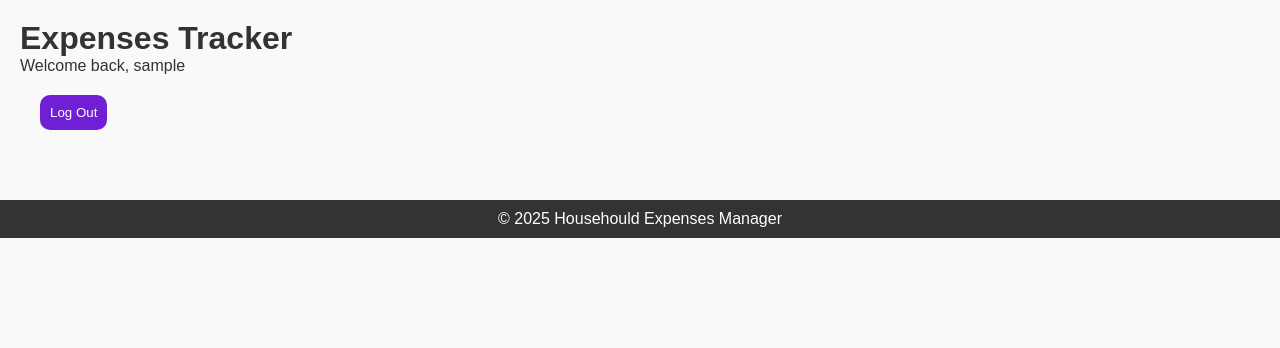
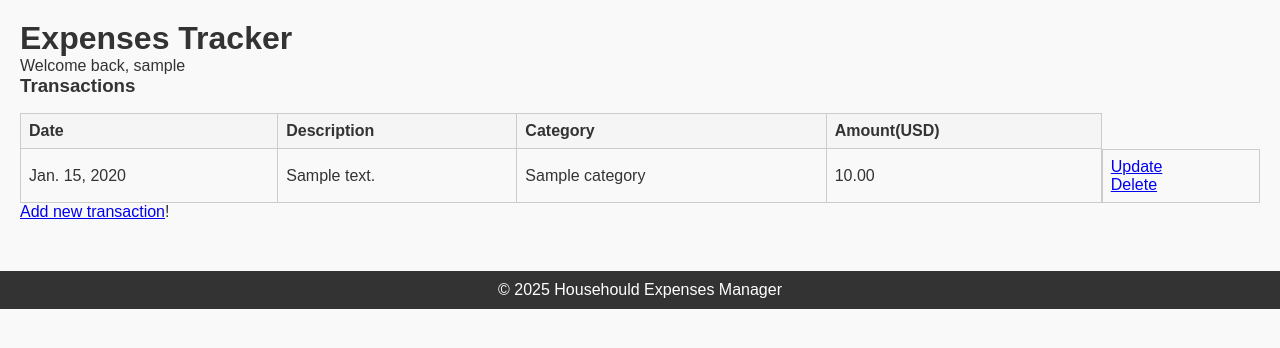
Before and after one commit to mohamedbahgat-dev/BE-CAPSTONE-EXPENSES-MANAGER, a Django app: page / in a window 1280 px wide. Shown: the part 41-389 px from the top of the page. Run offline with Django 5.2, Linux system fonts and the light colour scheme; a user stored in the database is signed in; tables that the repository leaves empty hold one stand-in row (values such as "Sample post").

Commit message:
Implementing CRUD operations on Expenses model

```diff
--- a/expenses/apps.py
+++ b/expenses/apps.py
@@ -4,3 +4,6 @@ from django.apps import AppConfig
 class ExpensesConfig(AppConfig):
     default_auto_field = 'django.db.models.BigAutoField'
     name = 'expenses'
+
+    def ready(self):
+        import expenses.signals
--- a/expenses/models.py
+++ b/expenses/models.py
@@ -8,21 +8,12 @@ User = get_user_model()
 # Create your models here.
 # create category model with predefined category names and option for user to add a custom category
 class Category(models.Model):
-    PREDEFINED_CHOICES = [
-        ('FOOD', 'FOOD'),
-        ('Utilities', 'Utilities'),
-        ('Healthcare', 'Healthcare'),
-        ('Transport', 'Transport'),
-        ('Rent', 'Rent'),
-        ('Entertainment', 'Entertainment'),
-        ('Other', 'Other'),
-    ]
-    name = models.CharField(max_length=50)
-    user = models.ForeignKey(User, on_delete=models.CASCADE, null=True, blank=True, related_name='categories')
-    is_predefined = models.BooleanField(default=False)
+    name = models.CharField(max_length=50, unique=True)
+    is_default = models.BooleanField(default=False)
 
     class Meta:
-        unique_together = ('name', 'user')
+        verbose_name_plural = 'Caregories'
+        ordering = ['name']
 
     def __str__(self):
         return self.name
@@ -38,15 +29,11 @@ class Expense(models.Model):
         on_delete=models.CASCADE,
         related_name='expenses'
     )
-    category = models.ForeignKey(
-        Category,
-        on_delete=models.SET_NULL,
-        null=True,
-        blank=True,
-        related_name='expenses'
-    )
+    category = models.ForeignKey(Category, on_delete=models.SET_NULL, null=True, blank=True)
+
     def __str__(self):
         return f"{self.category} - {self.amount} at {self.date}"
+
 
 # budget model creation with foreign key for user and predefined choices for month, also defaulted value for year
 class Budget(models.Model):
--- a/expenses/urls.py
+++ b/expenses/urls.py
@@ -1,8 +1,11 @@
 from django.urls import path
-from .views import HomePageView, AddCategoryView
+from .views import HomePageView, ExpensesCreateView, ExpensesUpdateView, ExpensesDeleteView
 
 urlpatterns = [
     path('', HomePageView.as_view(), name='home' ),
-    path('categories/add/', AddCategoryView.as_view(), name='add_category'),
+    # path('categories/add/', AddCategoryView.as_view(), name='add_category'),
+    path('transactions/add/', ExpensesCreateView.as_view(), name='add_transaction'),
+    path('transactions/<int:pk>/update/', ExpensesUpdateView.as_view(), name='update_transaction'),
+    path('transaction/<int:pk>/delete/',ExpensesDeleteView.as_view(), name='delete_transaction')
 
 ]
--- a/expenses/views.py
+++ b/expenses/views.py
@@ -1,46 +1,69 @@
 from django.shortcuts import render
-from django.views.generic import TemplateView
+from django.views.generic import CreateView, ListView, UpdateView, DeleteView
 from django.views.generic.edit import FormView
 from django.contrib.auth.mixins import LoginRequiredMixin, UserPassesTestMixin
 from django.contrib import messages
 from django.urls import reverse_lazy
-from .forms import CategoryForm
-from .models import Category
+from .forms import ExpensesForm
+from .models import Category, Expense
 
 
 # Create your views here.
-class HomePageView(TemplateView):
-    template_name = 'home.html'
+class ExpensesCreateView(CreateView):
+    model = Expense
+    form_class = ExpensesForm
+    template_name = 'transaction/add_transaction.html'
+    success_url = reverse_lazy('home')
+    context_object_name = 'transactions'
+
+    def get_form_kwargs(self):
+        kwargs = super().get_form_kwargs()
+        kwargs['user'] = self.request.user
+        return kwargs
+
+    def form_valid(self, form):
+        form.instance.user = self.request.user
+        return super().form_valid(form)
+
+class ExpensesUpdateView(LoginRequiredMixin, UserPassesTestMixin, UpdateView):
+    model = Expense
+    form_class = ExpensesForm
+    template_name = 'transaction/update_transaction.html'
+    success_url = reverse_lazy('home')
+    context_object_name = 'transactions'
+
+    def get_form_kwargs(self):
+        kwargs = super().get_form_kwargs()
+        kwargs['user'] = self.request.user
+        return kwargs
+
+    def form_valid(self, form):
+        form.instance.user = self.request.user
+        return super().form_valid(form)
+
+    def test_func(self):
+        """Ensure only the owner of the expense can edit it"""
+        expense = self.get_object()
+        return self.request.user == expense.user
 
 
-class AddCategoryView(LoginRequiredMixin, FormView):
-    template_name = 'categories/add_category.html'
-    form_class = CategoryForm
+class ExpensesDeleteView(LoginRequiredMixin, UserPassesTestMixin, DeleteView):
+    model = Expense
+    template_name = 'transaction/delete_transaction.html'
     success_url = reverse_lazy('home')
 
-    def form_valid(self, form):
-        category_choice = form.cleaned_data['category_choice']
-        custom_category = form.cleaned_data['custom_category']
-
-        if category_choice == 'custom':
-            category_name = custom_category
-            is_predefined = False
-            user = self.request.user
-        else:
-            category_name = category_choice
-            is_predefined = True
-            user = None
-
-        category, created = Category.objects.get_or_create(
-            name = category_name,
-            user = user,
-            defaults={'is_predefined': is_predefined}
-        )
-
-        if created:
-            messages.success(self.request, f"Category '{category_name}' added successfully.")
-        else:
-            messages.info(self.request, f"Category '{category_name}' already exists.")
+    def test_func(self):
+        """Ensure only the owner of the expense can edit it"""
+        expense = self.get_object()
+        return self.request.user == expense.user
 
 
-        return super().form_valid(form)
+class HomePageView(ListView):
+    model = Expense
+    template_name = 'home.html'
+    context_object_name = 'transactions'
+
+    def get_queryset(self):
+        if self.request.user.is_authenticated:
+            return Expense.objects.filter(user=self.request.user).order_by('-date')
+        return Expense.objects.none()
--- a/static/css/styles.css
+++ b/static/css/styles.css
@@ -44,6 +44,23 @@ footer {
   padding: 10px;
   background-color: #333;
   color: white;
+}
+
+table {
+  width: 100%;
+  border-collapse: collapse;
+  margin-top: 1rem;
+}
+
+th,
+td {
+  border: 1px solid #ccc;
+  padding: 8px;
+  text-align: left;
+}
+
+th {
+  background-color: #f5f5f5;
 }
 
 .posts-title {
@@ -169,8 +186,8 @@ footer {
 }
 
 .profile-data-card input[type="email"] {
-  width: 220px;
-  text-align: center;
+  width: 160px;
+  text-align: end;
   border: none;
   background-color: transparent;
 }
--- a/templates/home.html
+++ b/templates/home.html
@@ -6,10 +6,40 @@
 <h1>Expenses Tracker</h1>
 {% if user.is_authenticated %}
 <p>Welcome back, {{ user.username }}</p>
-<form action="{% url 'logout' %}" method="post">
-  {% csrf_token %}
-  <button class="home-logout" type="submit">Log Out</button>
-</form>
+
+<div>
+  <h3>Transactions</h3>
+  {% if transactions %}
+  <table>
+    <thead>
+      <tr>
+        <th>Date</th>
+        <th>Description</th>
+        <th>Category</th>
+        <th>Amount({{ user.currency }})</th>
+      </tr>
+    </thead>
+    <tbody>
+      {% for transaction in transactions %}
+      <tr>
+        <td>{{ transaction.date }}</td>
+        <td>{{ transaction.description }}</td>
+        <td>{{ transaction.category.name }}</td>
+        <td>{{ transaction.amount }}</td>
+        <td style="display: flex; flex-direction: column">
+          <a href="{% url 'update_transaction' transaction.pk %}">Update</a>
+          <a href="{% url 'delete_transaction' transaction.pk %}">Delete</a>
+        </td>
+      </tr>
+      {% endfor %}
+    </tbody>
+  </table>
+  {% else %}
+  <p>No expenses recorded yet.</p>
+  {% endif %}
+  <a href="{% url 'add_transaction' %}">Add new transaction</a>!
+</div>
+
 {% else %}
 <p>You are not loged in.</p>
 <a class="home-login" href="{% url 'login' %}">Login</a>
--- a/templates/profile.html
+++ b/templates/profile.html
@@ -68,6 +68,10 @@
 
     <button class="edit-profile" type="submit">Save Changes</button>
   </form>
+  <form action="{% url 'logout' %}" method="post">
+    {% csrf_token %}
+    <button class="home-logout" type="submit">Log Out</button>
+  </form>
 </section>
 
 {% endblock content %}
```
Also changed, not shown: expenses/forms.py (+9 -20 lines), expenses/signals.py (added, +10 -0 lines), templates/transaction/add_transaction.html (added, +11 -0 lines), templates/transaction/delete_transaction.html (added, +13 -0 lines), templates/transaction/update_transaction.html (added, +12 -0 lines), expenses/migrations/0003_expense_custom_category_alter_expense_category.py (added), expenses/migrations/0004_alter_category_options_and_more.py (added).
